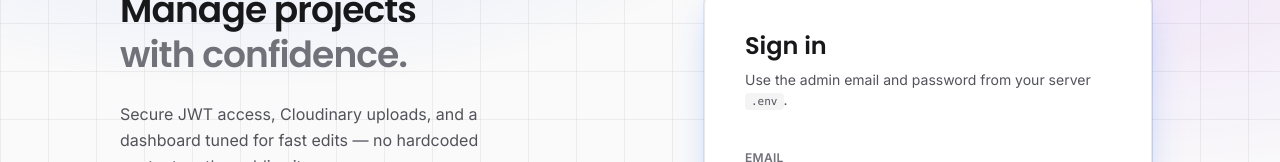
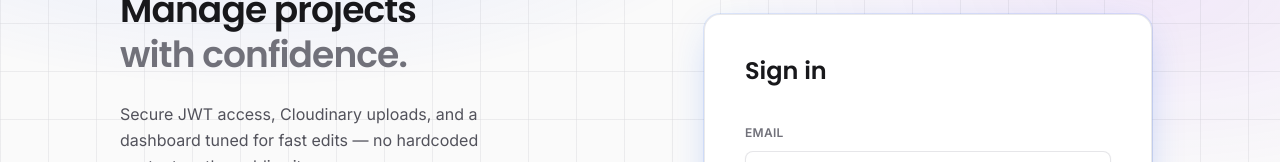
Before and after one commit to hossam496/portfolio-, a React (Vite) app: page /admin/login in a window 1280 px wide. Shown: the part 169-331 px from the top of the page. Built offline with nearby package versions, Linux system fonts and the light colour scheme; no server answers.

Commit message:
update project

```diff
--- a/src/pages/admin/AdminLogin.jsx
+++ b/src/pages/admin/AdminLogin.jsx
@@ -101,13 +101,6 @@ export function AdminLogin() {
               <h2 className="mt-6 font-display text-2xl font-semibold text-zinc-900 dark:text-white lg:mt-0">
                 Sign in
               </h2>
-              <p className="mt-2 text-sm text-zinc-600 dark:text-zinc-400">
-                Use the admin email and password from your server{' '}
-                <code className="rounded bg-zinc-100 px-1.5 py-0.5 text-[11px] dark:bg-zinc-800">
-                  .env
-                </code>
-                .
-              </p>
 
               {formError ? (
                 <p
```
